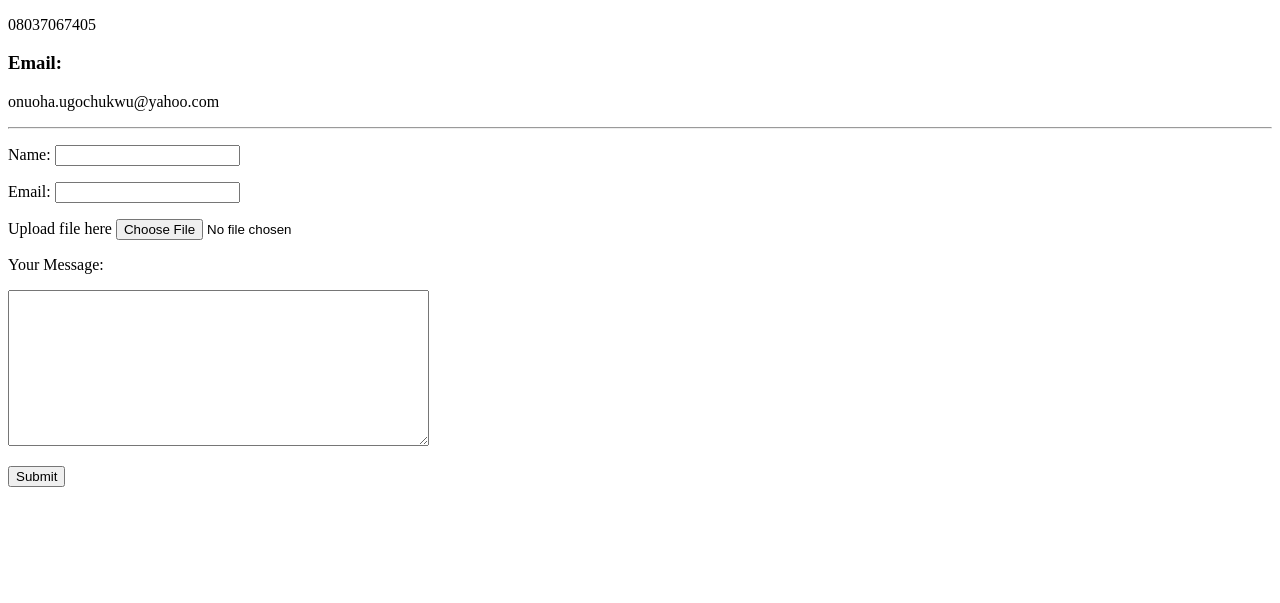
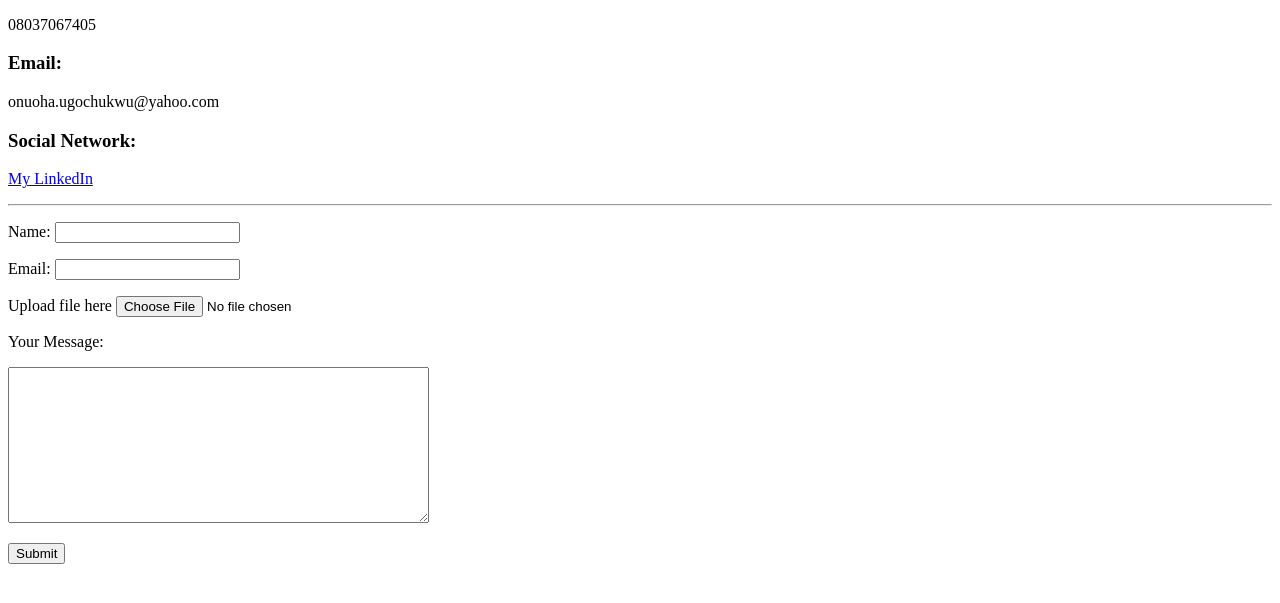
Before and after one commit to Ugo119/CV, a plain HTML site: page contact.html in a window 1280 px wide. Shown: the part 105-708 px from the top of the page. Drawn offline with Linux system fonts and the light colour scheme.

Commit message:
Added link to my LinkedIn Profile

```diff
--- a/contact.html
+++ b/contact.html
@@ -10,6 +10,8 @@
     <p>08037067405</p>
     <h3>Email: </h3>
     <p>onuoha.ugochukwu@yahoo.com</p>
+    <h3>Social Network: </h3>
+    <p><a href="https://www.linkedin.com/in/ugochukwuonuoha">My LinkedIn</a></p>
     <hr>
     <form class="" action="mailto: onuoha.ugochukwu@yahoo.com" method="post">
       <p>
```
